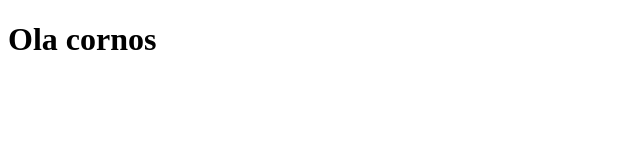
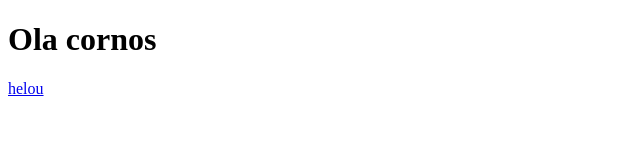
Before and after one commit to igor-cavalcante/sd, a plain HTML site: page index.html in a window 1280 px wide. Shown: the full height of the page, 0-640 px from the left. Drawn offline with Linux system fonts and the light colour scheme.

Commit message:
Update index.html

```diff
--- a/index.html
+++ b/index.html
@@ -8,5 +8,6 @@
 </head>
 <body>
     <h1>Ola cornos</h1>
+     <a href="./helou.html">helou</a>
 </body>
 </html>
```
